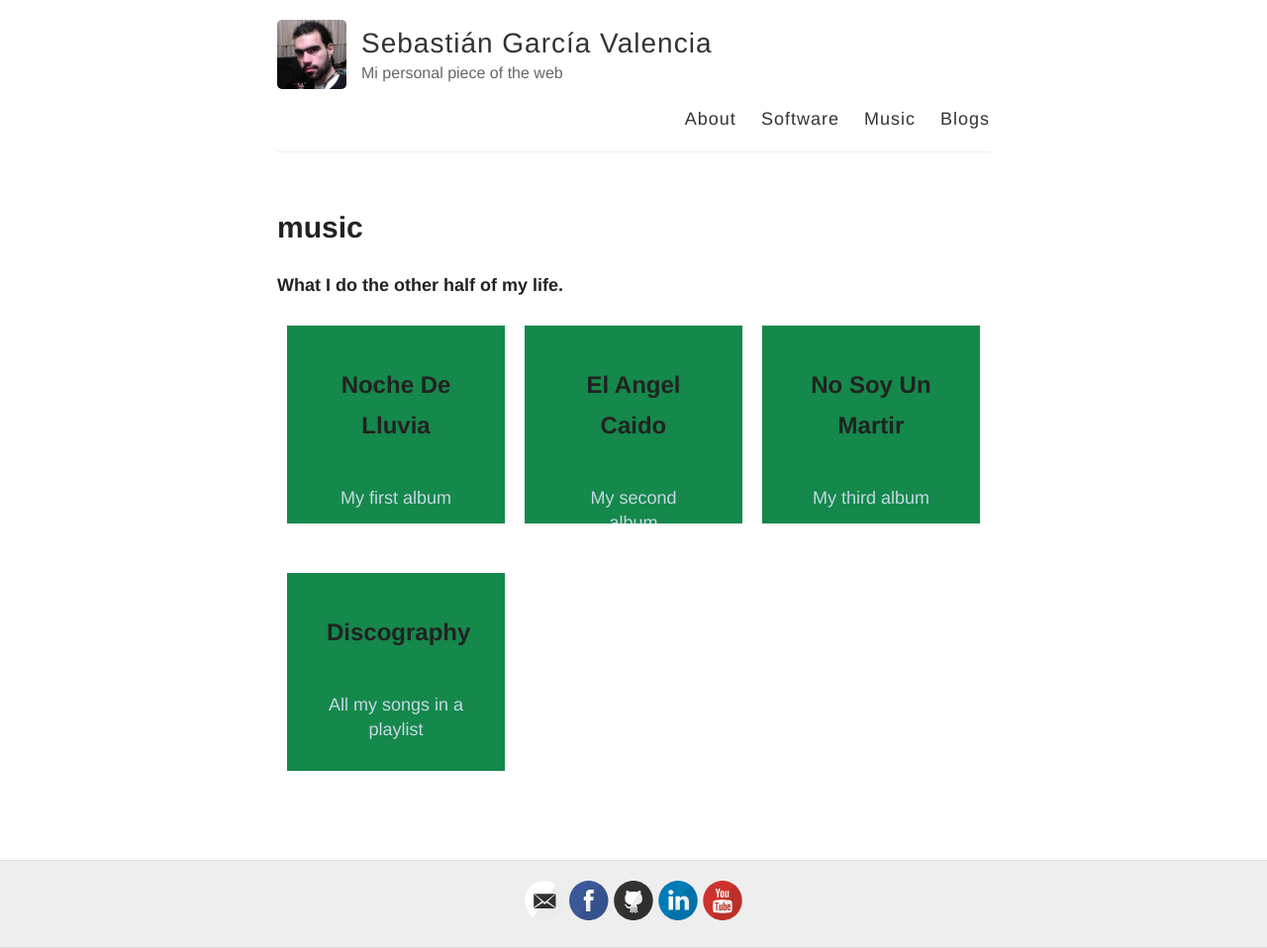
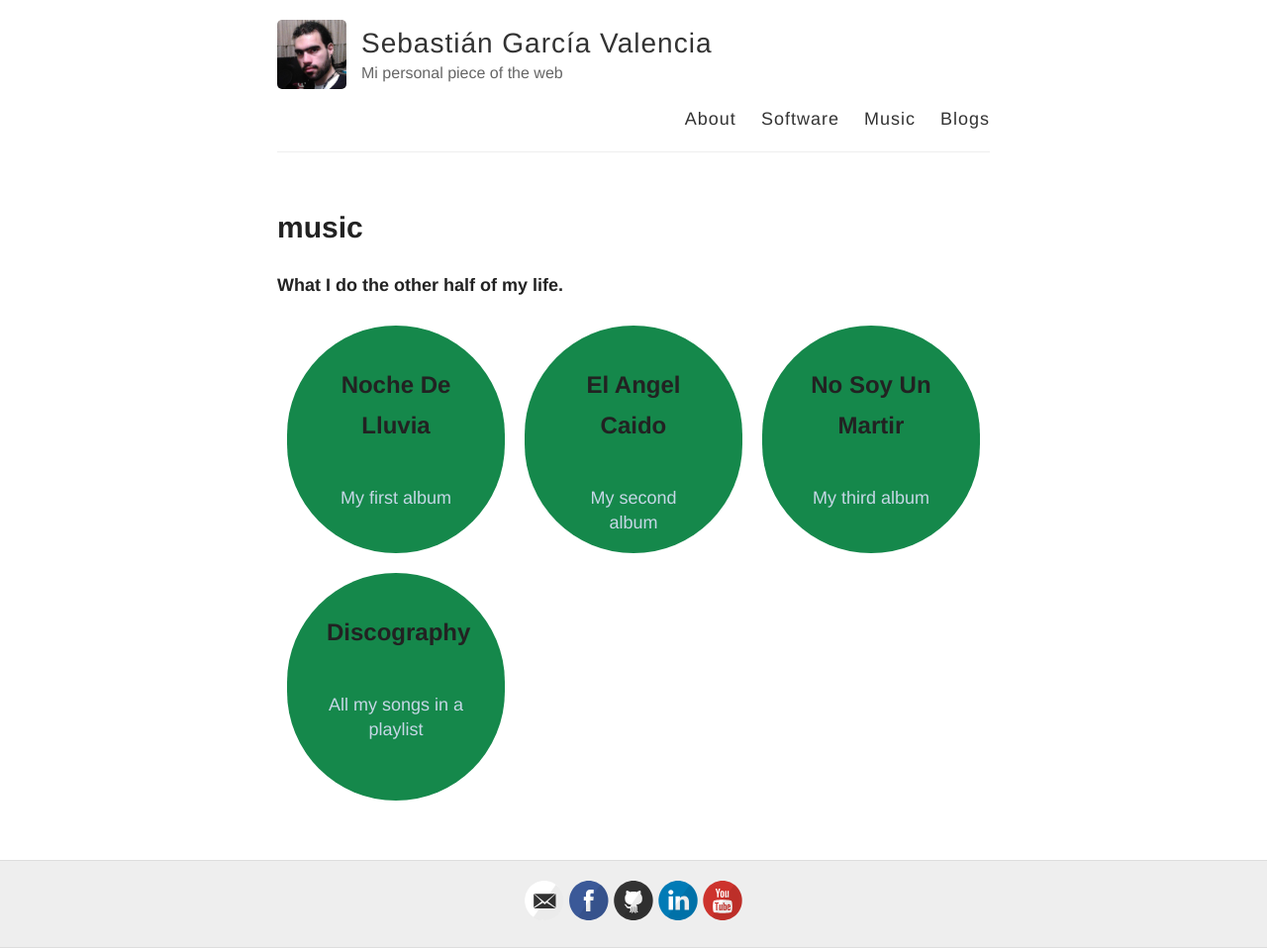
Before and after one commit to sebasgverde/sebasgverde.github.io, a Jekyll site: the page built from music.md, in a window 1280 px wide. Shown: the whole page at 99% size. Built offline with Jekyll 4.4.1, drawn with Linux system fonts in a browser that asks for light colours.

Commit message:
music elements as circles

```diff
--- a/_sass/_music.scss
+++ b/_sass/_music.scss
@@ -8,8 +8,9 @@
 
     .thumbnail {
         overflow: hidden;
-        height: 200px;
+        height: 230px;
         width: 100%;
+        border-radius: 115px;
 
         img {
             height: auto;
```
